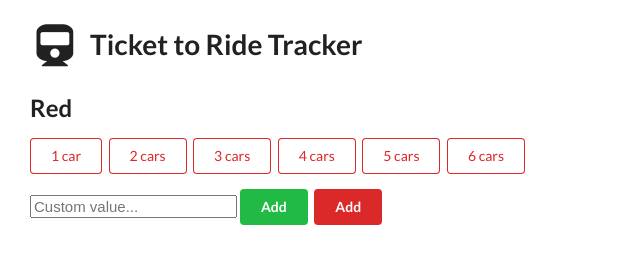
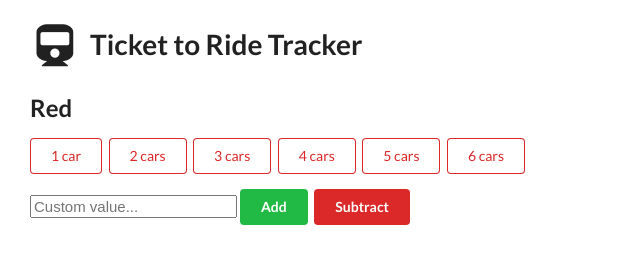
Before and after one commit to ajs256/ttr-tracker, a plain HTML site: page index.html in a window 1280 px wide. Shown: the whole page, without its empty margins (0-640 px from the left). Drawn offline with nearby package versions, Linux system fonts and the light colour scheme.

Commit message:
Better custom input

```diff
--- a/index.html
+++ b/index.html
@@ -21,7 +21,7 @@
   <p>
     <input class='ui input' type='number' id='redCustom' placeholder="Custom value...">
     <button class='positive ui button' onclick='evalCustom("red", "redCustom", false)'>Add</button>
-    <button class='negative ui button' onclick='evalCustom("red", "redCustom", true)'>Add</button>
+    <button class='negative ui button' onclick='evalCustom("red", "redCustom", true)'>Subtract</button>
   </p>
   </body>
 </html>
```
